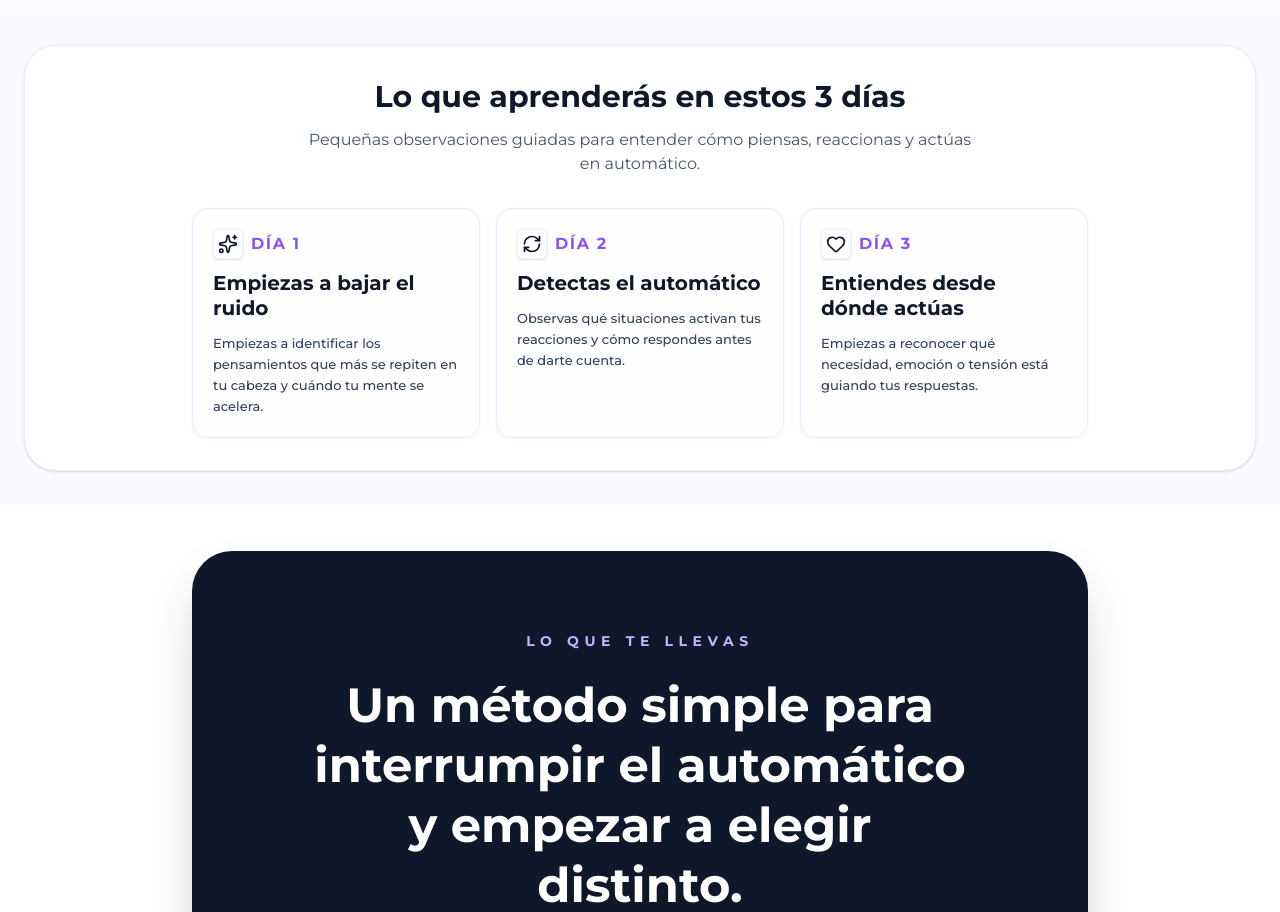
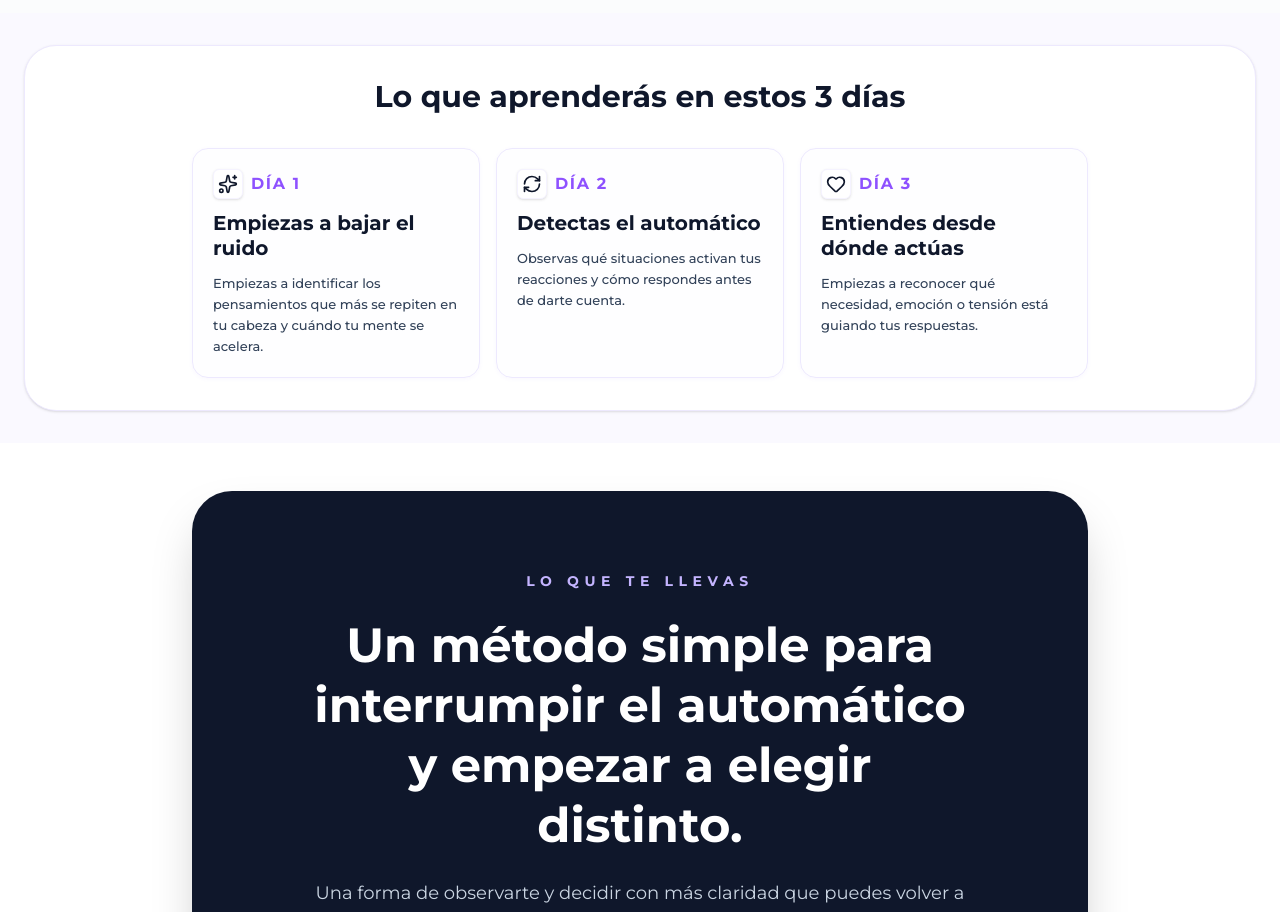
Before and after one commit to cursossolange/despierta-72h, a React (Vite) app: page / in a window 1280 px wide. Shown: the part 2300-3212 px from the top of the page. Built offline with nearby package versions, Linux system fonts and the light colour scheme; no server answers.

Commit message:
Update LandingPage.tsx

```diff
--- a/src/components/LandingPage.tsx
+++ b/src/components/LandingPage.tsx
@@ -306,9 +306,6 @@ export default function LandingPage({ onPurchase }: LandingPageProps) {
         <h2 className="text-2xl md:text-3xl font-black text-slate-900 leading-tight">
           Lo que aprenderás en estos 3 días
         </h2>
-  <p className="text-sm md:text-base text-slate-600 mt-3">
-    Pequeñas observaciones guiadas para entender cómo piensas, reaccionas y actúas en automático.
-  </p>
 </div>
   <div className="grid lg:grid-cols-3 gap-4 max-w-4xl mx-auto">
     {[
```
